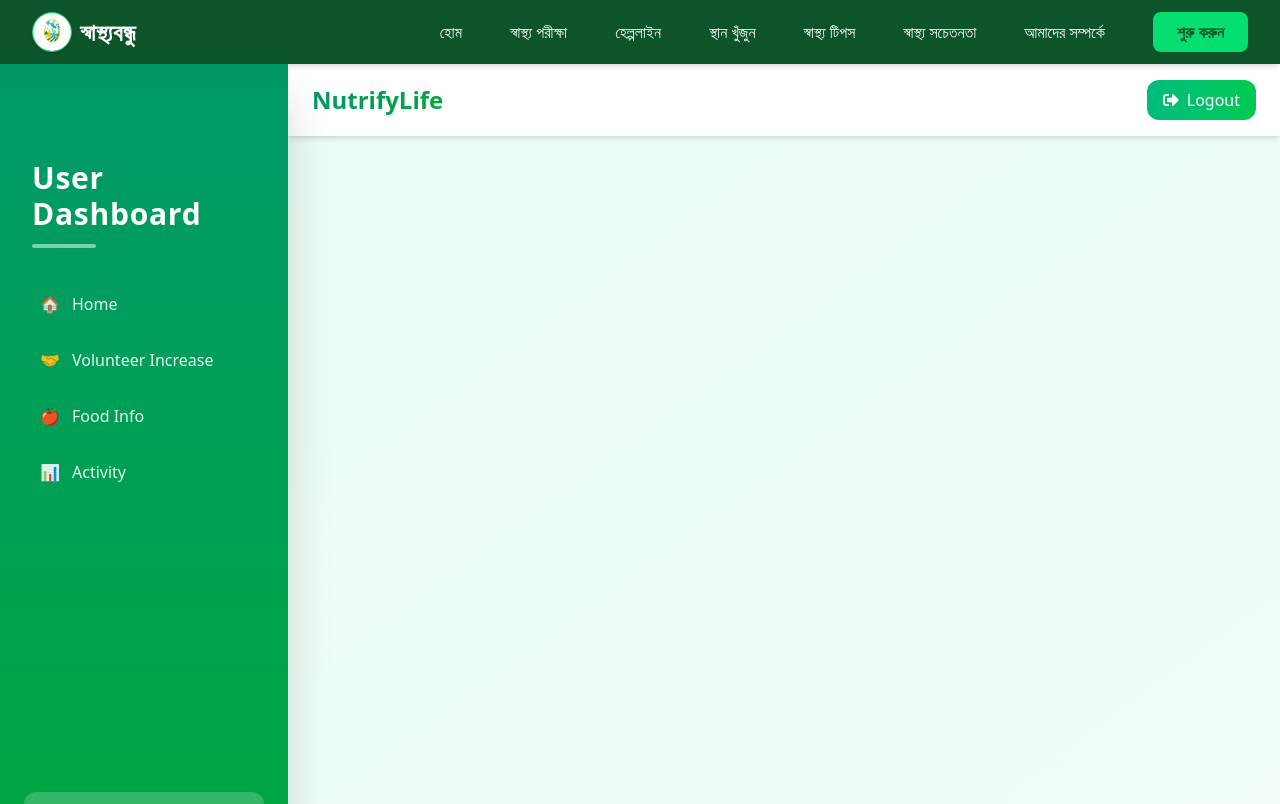
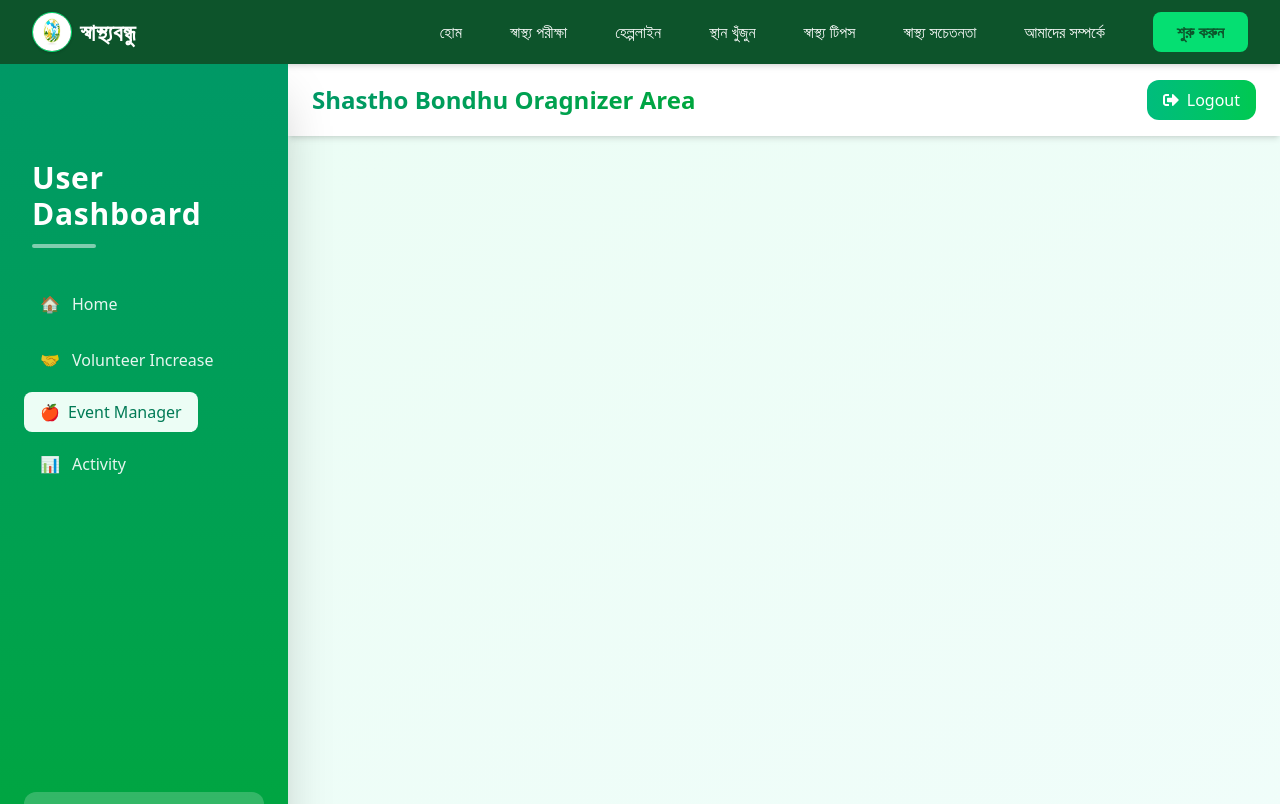
Before and after one commit to jannatulbakia/CSE_FEST_FALL, a React (Vite) app: page /admin in a window 1280 px wide. Shown: the top 804 px of the page. Built offline with nearby package versions, Linux system fonts and the light colour scheme.

Commit message:
Keep local package files during merge

```diff
--- a/src/Layout/AdminLayout.jsx
+++ b/src/Layout/AdminLayout.jsx
@@ -65,13 +65,12 @@ const UserLayout = () => {
               </li>
               <li>
                 <Link
-                  to="/food-info"
-                  onClick={() => setSidebarOpen(false)}
-                  className="flex items-center px-4 py-3 rounded-xl hover:bg-white/10 transition duration-200 text-white/90 hover:text-white font-medium"
-                >
-                  <span className="mr-3">🍎</span>
-                  Food Info
-                </Link>
+                to="/admin/manage-event"
+                className="inline-flex items-center px-4 py-2 rounded-lg bg-emerald-50 text-emerald-700 hover:bg-emerald-100 transition duration-200 font-medium"
+              >
+                <span className="mr-2">🍎</span>
+                Event Manager
+              </Link>
               </li>
               <li>
                 <Link
@@ -113,7 +112,7 @@ const UserLayout = () => {
             </button>
 
             <h2 className="text-xl sm:text-2xl font-bold bg-gradient-to-r from-emerald-600 to-green-600 bg-clip-text text-transparent">
-              NutrifyLife
+              Shastho Bondhu Oragnizer Area
             </h2>
             <button
               onClick={handleLogout}
@@ -148,11 +147,11 @@ const UserLayout = () => {
             </li>
             <li>
               <Link
-                to="/food-info"
+                to="/admin/manage-event"
                 className="inline-flex items-center px-4 py-2 rounded-lg bg-emerald-50 text-emerald-700 hover:bg-emerald-100 transition duration-200 font-medium"
               >
                 <span className="mr-2">🍎</span>
-                Food Info
+                Event Manager
               </Link>
             </li>
             <li>
```
Also changed, not shown: src/Routes/Routes.jsx (+29 -6 lines).
